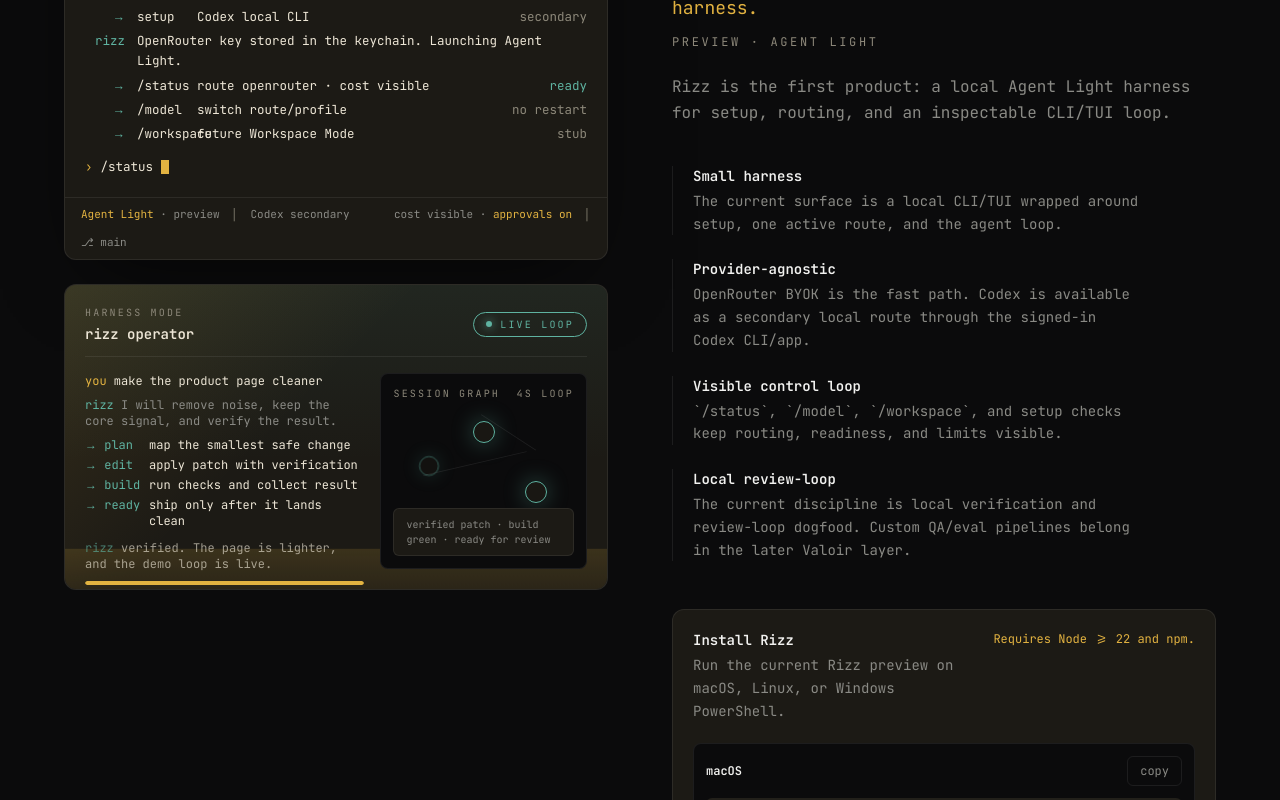
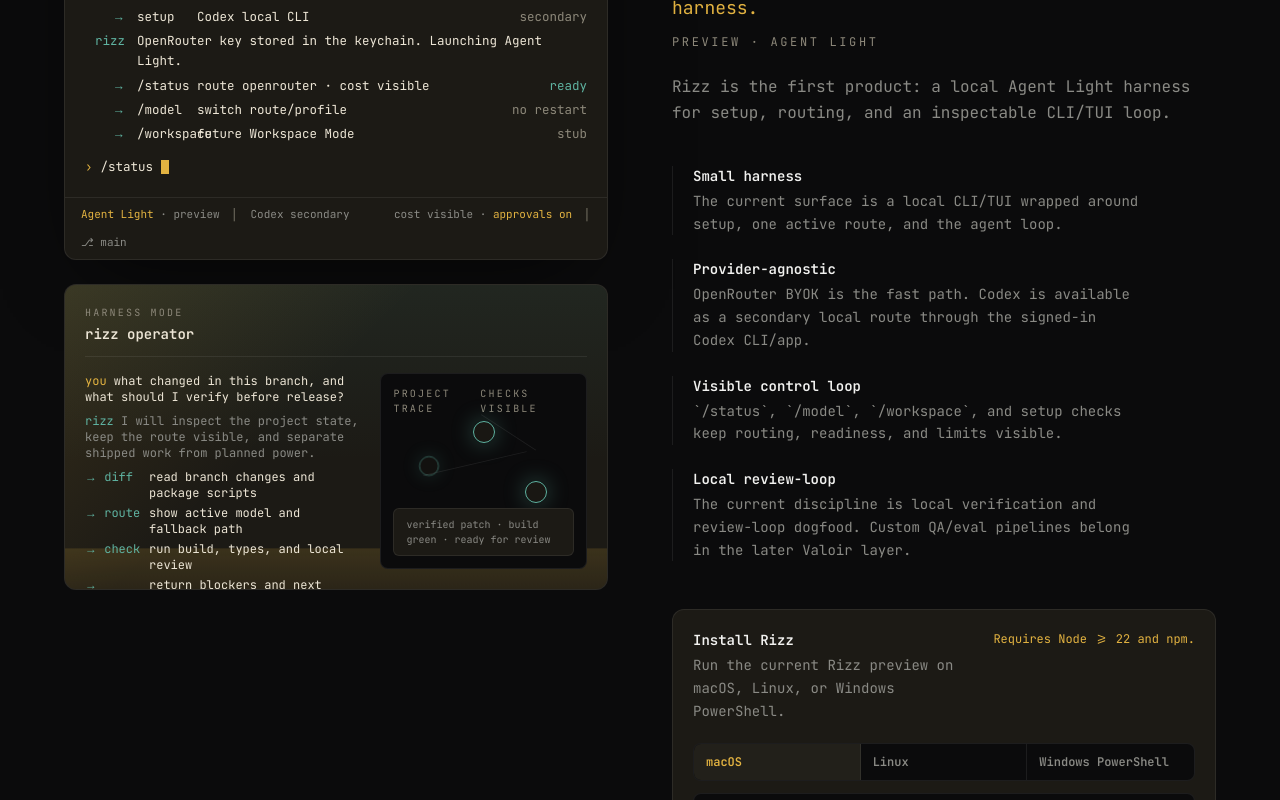
Before and after one commit to Lokesh-4946/valoir-website, a Next.js app: page / in a window 1280 px wide. Shown: the part 2000-2800 px from the top of the page. Built offline with nearby package versions, Linux system fonts and the light colour scheme.

Commit message:
fix: simplify rizz product install and demo

```diff
--- a/src/app/page.tsx
+++ b/src/app/page.tsx
@@ -5,7 +5,6 @@
 import WhyRizz from "@/components/WhyRizz";
 import Roadmap from "@/components/Roadmap";
 import ValoirOffering from "@/components/ValoirOffering";
-import OpenSource from "@/components/OpenSource";
 import SmoothScroll from "@/components/SmoothScroll";
 import ScrollProgress from "@/components/ScrollProgress";
 import Cursor from "@/components/Cursor";
@@ -24,7 +23,6 @@
         <WhyRizz />
         <Roadmap />
         <ValoirOffering />
-        <OpenSource />
       </main>
     </>
   );
--- a/src/components/OpenSource.tsx
+++ /dev/null
@@ -1,78 +0,0 @@
-"use client";
-
-import { repos, sections } from "@/content/content";
-import { MaskReveal, Reveal } from "./Reveal";
-
-function langDot(lang: string) {
-  const map: Record<string, string> = {
-    TypeScript: "#5FB3A1",
-    JavaScript: "#E3B341",
-    Rust: "#D98A7A",
-    Python: "#5FB3A1",
-  };
-  return map[lang] ?? "var(--muted)";
-}
-
-export default function OpenSource() {
-  return (
-    <section id="open-source" className="scroll-mt-20 border-t border-line py-28 sm:py-36">
-      <div className="shell">
-        <Reveal className="mb-6">
-          <p className="eyebrow">{sections.openSource.label}</p>
-        </Reveal>
-        <MaskReveal
-          as="h2"
-          lines={[sections.openSource.title]}
-          className="display max-w-3xl text-[clamp(2.2rem,6vw,4.4rem)] font-semibold text-fg"
-        />
-        <Reveal delay={0.05} className="mt-6 max-w-xl">
-          <p className="font-mono text-base leading-relaxed text-muted">
-            {sections.openSource.body}
-          </p>
-        </Reveal>
-
-        <div className="mt-14 border-t border-line">
-          {repos.map((repo) => (
-            <a
-              key={repo.name}
-              href={repo.href}
-              target="_blank"
-              rel="noopener noreferrer"
-              data-cursor="grow"
-              className="group grid grid-cols-1 gap-3 border-b border-line py-7 transition-colors hover:bg-[var(--bg-2)] sm:grid-cols-[200px_1fr_auto] sm:items-center sm:gap-8 sm:px-2"
-            >
-              <div className="flex items-baseline gap-3">
-                <span className="font-mono text-lg text-fg transition-colors group-hover:text-accent">
-                  {repo.name}
-                </span>
-              </div>
-              <div>
-                <p className="font-mono text-sm leading-relaxed text-muted">
-                  {repo.description}
-                </p>
-                {repo.note && (
-                  <p className="mt-1 font-mono text-[11px] uppercase tracking-eyebrow text-faint">
-                    {repo.note}
-                  </p>
-                )}
-              </div>
-              <div className="flex items-center gap-6 font-mono text-sm text-muted">
-                <span className="flex items-center gap-2">
-                  <span
-                    className="h-2.5 w-2.5 rounded-full"
-                    style={{ background: langDot(repo.language) }}
-                  />
-                  {repo.language}
-                </span>
-                <span>{repo.stars != null ? `★ ${repo.stars}` : "★ —"}</span>
-                <span className="text-faint transition-transform group-hover:translate-x-1">
-                  ↗
-                </span>
-              </div>
-            </a>
-          ))}
-        </div>
-      </div>
-    </section>
-  );
-}
--- a/src/components/ProductShowcase.tsx
+++ b/src/components/ProductShowcase.tsx
@@ -1,5 +1,6 @@
 "use client";
 
+import { useState } from "react";
 import { products, type Product } from "@/content/products";
 import { sections } from "@/content/content";
 import { MaskReveal, Reveal } from "./Reveal";
@@ -9,6 +10,7 @@
 import RizzDemoLoop from "./RizzDemoLoop";
 
 type InstallOption = Product["installOptions"][number];
+type InstallNote = Product["installNotes"][number];
 
 /** Future-ready media slot: renders a player / live embed when a URL is set. */
 function MediaSlot({ product }: { product: Product }) {
@@ -58,6 +60,15 @@
 
   if (product.installOptions.length === 0) return null;
 
+  return <InstallPanel product={product} />;
+}
+
+function InstallPanel({ product }: { product: Product }) {
+  const firstOption = product.installOptions[0];
+  const [selectedPlatform, setSelectedPlatform] = useState(firstOption.platform);
+  const selectedOption =
+    product.installOptions.find((option) => option.platform === selectedPlatform) ?? firstOption;
+
   return (
     <div className="rounded-xl border border-line bg-[var(--bg-2)] p-4 sm:p-5">
       <div className="grid gap-3 sm:grid-cols-[1fr_auto] sm:items-start">
@@ -78,18 +89,63 @@
         )}
       </div>
 
-      <div className="mt-5 grid gap-3 2xl:grid-cols-3">
+      <div
+        role="tablist"
+        aria-label="Install platform"
+        className="mt-5 grid grid-cols-3 overflow-hidden rounded-lg border border-line bg-[var(--bg)]"
+      >
         {product.installOptions.map((option) => (
-          <InstallCard key={option.platform} option={option} />
+          <PlatformTab
+            key={option.platform}
+            option={option}
+            selected={option.platform === selectedOption.platform}
+            onSelect={() => setSelectedPlatform(option.platform)}
+          />
         ))}
       </div>
+
+      <InstallCommand option={selectedOption} />
+
+      {product.installNotes.length > 0 && (
+        <div className="mt-4 grid gap-2 sm:grid-cols-3">
+          {product.installNotes.map((note) => (
+            <InstallNoteItem key={note.label} note={note} />
+          ))}
+        </div>
+      )}
     </div>
   );
 }
 
-function InstallCard({ option }: { option: InstallOption }) {
+function PlatformTab({
+  option,
+  selected,
+  onSelect,
+}: {
+  option: InstallOption;
+  selected: boolean;
+  onSelect: () => void;
+}) {
+  const selectedClass = selected
+    ? "bg-[var(--bg-3)] text-accent"
+    : "text-muted hover:text-fg";
+
   return (
-    <div className="rounded-lg border border-line bg-[var(--bg)] p-3">
+    <button
+      type="button"
+      role="tab"
+      aria-selected={selected}
+      onClick={onSelect}
+      className={`min-w-0 border-r border-line px-3 py-2.5 text-left font-mono text-[11px] font-semibold transition-colors last:border-r-0 sm:text-xs ${selectedClass}`}
+    >
+      <span className="block truncate">{option.platform}</span>
+    </button>
+  );
+}
+
+function InstallCommand({ option }: { option: InstallOption }) {
+  return (
+    <div className="mt-3 rounded-lg border border-line bg-[var(--bg)] p-3">
       <div className="mb-3 flex items-center justify-between gap-3">
         <p className="font-mono text-xs font-semibold text-fg">
           {option.platform}
@@ -99,6 +155,17 @@
       <pre className="overflow-x-auto whitespace-pre rounded-md bg-[var(--bg-3)] p-3 font-mono text-[12px] leading-relaxed text-bone">
         <code>{option.command}</code>
       </pre>
+    </div>
+  );
+}
+
+function InstallNoteItem({ note }: { note: InstallNote }) {
+  return (
+    <div className="border-t border-line pt-3">
+      <p className="font-mono text-[10px] uppercase tracking-eyebrow text-faint">
+        {note.label}
+      </p>
+      <p className="mt-1 font-mono text-xs leading-relaxed text-muted">{note.value}</p>
     </div>
   );
 }
--- a/src/components/RizzDemoLoop.tsx
+++ b/src/components/RizzDemoLoop.tsx
@@ -1,10 +1,10 @@
 "use client";
 
 const steps = [
-  { label: "plan", text: "map the smallest safe change" },
-  { label: "edit", text: "apply patch with verification" },
-  { label: "build", text: "run checks and collect result" },
-  { label: "ready", text: "ship only after it lands clean" },
+  { label: "diff", text: "read branch changes and package scripts" },
+  { label: "route", text: "show active model and fallback path" },
+  { label: "check", text: "run build, types, and local review" },
+  { label: "report", text: "return blockers and next release step" },
 ];
 
 export default function RizzDemoLoop() {
@@ -18,28 +18,25 @@
       <div className="rizz-demo-scan absolute inset-x-0 top-0 h-20" />
 
       <div className="relative flex h-full flex-col p-4 sm:p-5">
-        <div className="flex items-center justify-between border-b border-line pb-3">
+        <div className="border-b border-line pb-3">
           <div>
             <p className="font-mono text-[10px] uppercase tracking-eyebrow text-faint">
               harness mode
             </p>
             <p className="mt-1 font-mono text-sm font-semibold text-bone">rizz operator</p>
           </div>
-          <div className="flex items-center gap-2 rounded-full border border-teal px-3 py-1 font-mono text-[10px] uppercase tracking-eyebrow text-teal">
-            <span className="h-1.5 w-1.5 rounded-full bg-teal shadow-[0_0_10px_var(--teal)]" />
-            live loop
-          </div>
         </div>
 
         <div className="grid min-h-0 flex-1 gap-4 pt-4 md:grid-cols-[1.15fr_0.85fr]">
-          <div className="flex min-h-0 flex-col justify-between">
+          <div className="flex min-h-0 flex-col">
             <div className="space-y-2 font-mono text-[11px] leading-relaxed sm:text-xs">
               <p className="rizz-demo-row rizz-demo-row-1 text-bone">
-                <span className="text-accent">you</span> make the product page cleaner
+                <span className="text-accent">you</span> what changed in this branch, and what
+                should I verify before release?
               </p>
               <p className="rizz-demo-row rizz-demo-row-2 text-muted">
-                <span className="text-teal">rizz</span> I will remove noise, keep the core signal,
-                and verify the result.
+                <span className="text-teal">rizz</span> I will inspect the project state, keep the
+                route visible, and separate shipped work from planned power.
               </p>
               <div className="rizz-demo-row rizz-demo-row-3 space-y-1 text-muted">
                 {steps.map((step) => (
@@ -50,26 +47,16 @@
                 ))}
               </div>
               <p className="rizz-demo-row rizz-demo-row-4 text-bone">
-                <span className="text-teal">rizz</span> verified. The page is lighter, and the demo
-                loop is live.
+                <span className="text-teal">rizz</span> build passed. Install is npm today; native
+                installers stay planned.
               </p>
-            </div>
-
-            <div className="mt-3">
-              <div className="h-1 overflow-hidden rounded-full bg-[var(--bg-3)]">
-                <div className="rizz-demo-progress h-full origin-left rounded-full bg-accent" />
-              </div>
-              <div className="mt-2 flex items-center justify-between font-mono text-[10px] uppercase tracking-eyebrow text-faint">
-                <span>tools safe</span>
-                <span>edits verified</span>
-              </div>
             </div>
           </div>
 
           <div className="relative hidden min-h-0 rounded-lg border border-line bg-[var(--bg)] p-3 md:block">
             <div className="absolute inset-x-3 top-3 flex items-center justify-between font-mono text-[10px] uppercase tracking-eyebrow text-faint">
-              <span>session graph</span>
-              <span>4s loop</span>
+              <span>project trace</span>
+              <span>checks visible</span>
             </div>
             <div className="rizz-demo-node rizz-demo-node-1 left-[18%] top-[42%]" />
             <div className="rizz-demo-node rizz-demo-node-2 left-[45%] top-[24%]" />
--- a/src/content/content.ts
+++ b/src/content/content.ts
@@ -23,7 +23,6 @@
     { label: "Why Rizz", href: "/#why-rizz" },
     { label: "Roadmap", href: "/#roadmap" },
     { label: "Offering", href: "/#offering" },
-    { label: "Open Source", href: "/#open-source" },
     { label: "Docs", href: "/docs" },
   ],
   cta: { label: "Install Rizz", href: "/#products" },
@@ -44,21 +43,6 @@
   ],
   body: "The default view should stay quiet. Routing, cost, and workspace power stay visible without turning the harness into the product.",
 };
-
-/**
- * Open-source repos. Adding a repo = one line here.
- * stars: null renders "—" while the repo has no public count.
- */
-export const repos = [
-  {
-    name: "rizz",
-    description: "Local agent harness for setup, routing, and visible control.",
-    language: "TypeScript",
-    stars: null as number | null,
-    href: "https://github.com/Lokesh-4946/rizz",
-    note: "npm package available.",
-  },
-];
 
 export const sections = {
   products: { label: "02 — Products", title: "Products" },
@@ -119,9 +103,4 @@
       "custom QA/eval pipelines",
     ],
   },
-  openSource: {
-    label: "06 — Open Source",
-    title: "Package now, source next.",
-    body: "Rizz installs through npm today. Source access and native installers expand as the harness hardens.",
-  },
 };
--- a/src/content/products.ts
+++ b/src/content/products.ts
@@ -25,6 +25,11 @@
   command: string;
 };
 
+export type InstallNote = {
+  label: string;
+  value: string;
+};
+
 export type Product = {
   slug: string;
   name: string;
@@ -43,6 +48,7 @@
   installIntro: string | null;
   installRequirement: string | null;
   installOptions: InstallOption[];
+  installNotes: InstallNote[];
   /** a minimal usage snippet for the For Developers section */
   usageSnippet: string | null;
   docsUrl: string | null;
@@ -105,6 +111,11 @@
         command: ["npm install -g @valoir/rizz", "rizz setup", "rizz"].join("\n"),
       },
     ],
+    installNotes: [
+      { label: "Package", value: "@valoir/rizz" },
+      { label: "Source", value: "opens as the core hardens" },
+      { label: "Native installers", value: "planned" },
+    ],
     usageSnippet: [
       "# install",
       "npm install -g @valoir/rizz",
```
